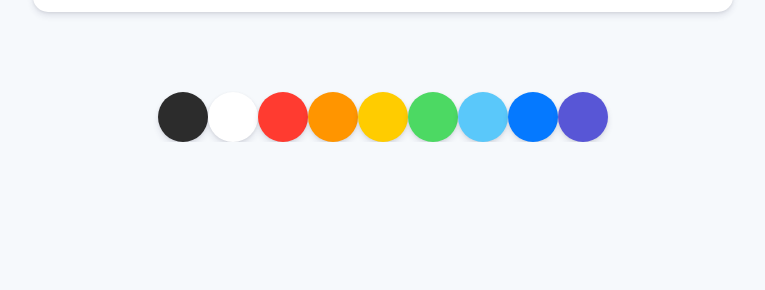
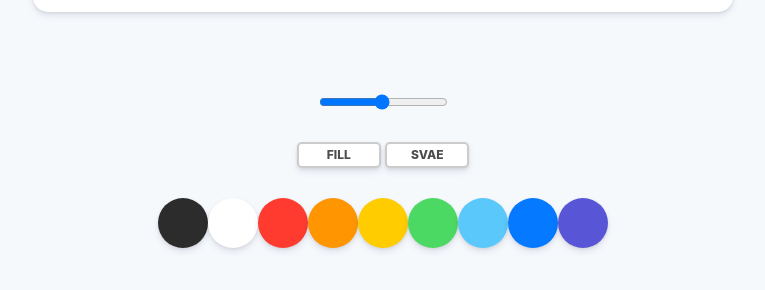
Before and after one commit to kimjin0/paintJs, a plain HTML site: page index.html in a window 1280 px wide. Shown: the part 738-1028 px from the top of the page, without its empty margins (257-1022 px from the left). Before the commit the page ends 880 px from the top, so only its background shows below. Drawn offline with Linux system fonts and the light colour scheme.

Commit message:
1.2 Styles part Two

```diff
--- a/index.html
+++ b/index.html
@@ -1,25 +1,66 @@
 <!DOCTYPE html>
 <html lang="en">
     <head>
-    <meta charset="UTF-8">
-    <meta name="viewport" content="width=device-width, initial-scale=1.0">
+        <meta charset="UTF-8" />
+        <meta name="viewport" content="width=device-width, initial-scale=1.0" />
         <meta http-equiv="X-UA-Compatible" content="ie=edge" />
-    <link rel="stylesheet" href="styles.css">
-    <title>PaintJS</title>
+        <link rel="stylesheet" href="styles.css" />
+        <title>paintJS</title>
     </head>
     <body>
         <canvas id="jsCanvas" class="canvas"></canvas>
         <div class="controls">
+            <div class="controls__range">
+                <input
+                    type="range"
+                    id="jsRange"
+                    min="0.1"
+                    max="5"
+                    value="2.5"
+                    step="0.1"
+                />
+            </div>
+            <div class="controls__btns">
+                <button id="jsMode">Fill</button>
+                <button id="jsSave">Svae</button>
+            </div>
             <div class="controls__colors" id="jsColors">
-            <div class="controls__color" style="background-color:#2c2c2c "></div>
-            <div class="controls__color" style="background-color:white "></div>
-            <div class="controls__color" style="background-color:#FF3B30 "></div>
-            <div class="controls__color" style="background-color:#FF9500 "></div>
-            <div class="controls__color" style="background-color:#FFCC00 "></div>
-            <div class="controls__color" style="background-color:#4CD963 "></div>
-            <div class="controls__color" style="background-color:#5AC8FA "></div>
-            <div class="controls__color" style="background-color:#0579FF "></div>
-            <div class="controls__color" style="background-color:#5856D6 "></div>
+                <div
+                    class="controls__color"
+                    style="background-color: #2c2c2c;"
+                ></div>
+                <div
+                    class="controls__color"
+                    style="background-color: white;"
+                ></div>
+                <div
+                    class="controls__color"
+                    style="background-color: #ff3b30;"
+                ></div>
+                <div
+                    class="controls__color"
+                    style="background-color: #ff9500;"
+                ></div>
+                <div
+                    class="controls__color"
+                    style="background-color: #ffcc00;"
+                ></div>
+                <div
+                    class="controls__color"
+                    style="background-color: #4cd963;"
+                ></div>
+                <div
+                    class="controls__color"
+                    style="background-color: #5ac8fa;"
+                ></div>
+                <div
+                    class="controls__color"
+                    style="background-color: #0579ff;"
+                ></div>
+                <div
+                    class="controls__color"
+                    style="background-color: #5856d6;"
+                ></div>
             </div>
         </div>
         <script src="app.js"></script>
--- a/styles.css
+++ b/styles.css
@@ -6,7 +6,7 @@ body {
     display: flex;
     flex-direction: column;
     align-items: center;
-    padding-top: 50px;
+    padding:50px 0px;
 }
 
 .canvas{
@@ -18,15 +18,48 @@ body {
 }
 .controls{
     margin-top: 80px;
+    display: flex;
+    flex-direction: column;
+    align-items: center;
 }
+
+.controls .controls__btns{
+    margin-bottom: 30px;
+}
+
+.controls__btns button {
+    all:unset;
+    cursor: pointer;
+    background-color: white;
+    padding: 5px 0px;
+    width: 80px;
+    text-align: center;
+    border-radius: 5px;
+    box-shadow: 0 4px 6px rgba(50, 50, 93, 0.11), 0 1px 3px rgba(0, 0, 0, 0.08);
+    border:2px solid rgba(0,0,0,0.2);
+    color:rgba(0,0,0,0.7);
+    text-transform: uppercase;
+    font-weight: 800;
+    font-size: 12px;
+}
+
+.controls__btns button:active {
+    transform: scale(0.98);
+}
+
 .controls .controls__colors{
     display: flex;
 }
 
-.controls__colors .controls__color{
+
+.controls .controls__colors .controls__color{
     width:50px;
     height: 50px;
     border-radius: 25px;
     cursor: pointer;
     box-shadow: 0 4px 6px rgba(50, 50, 93, 0.11), 0 1px 3px rgba(0, 0, 0, 0.08);
 }
+
+.controls .controls__range{
+    margin-bottom: 30px;
+}
```
Lines whose indentation alone changed are shown as unchanged.
